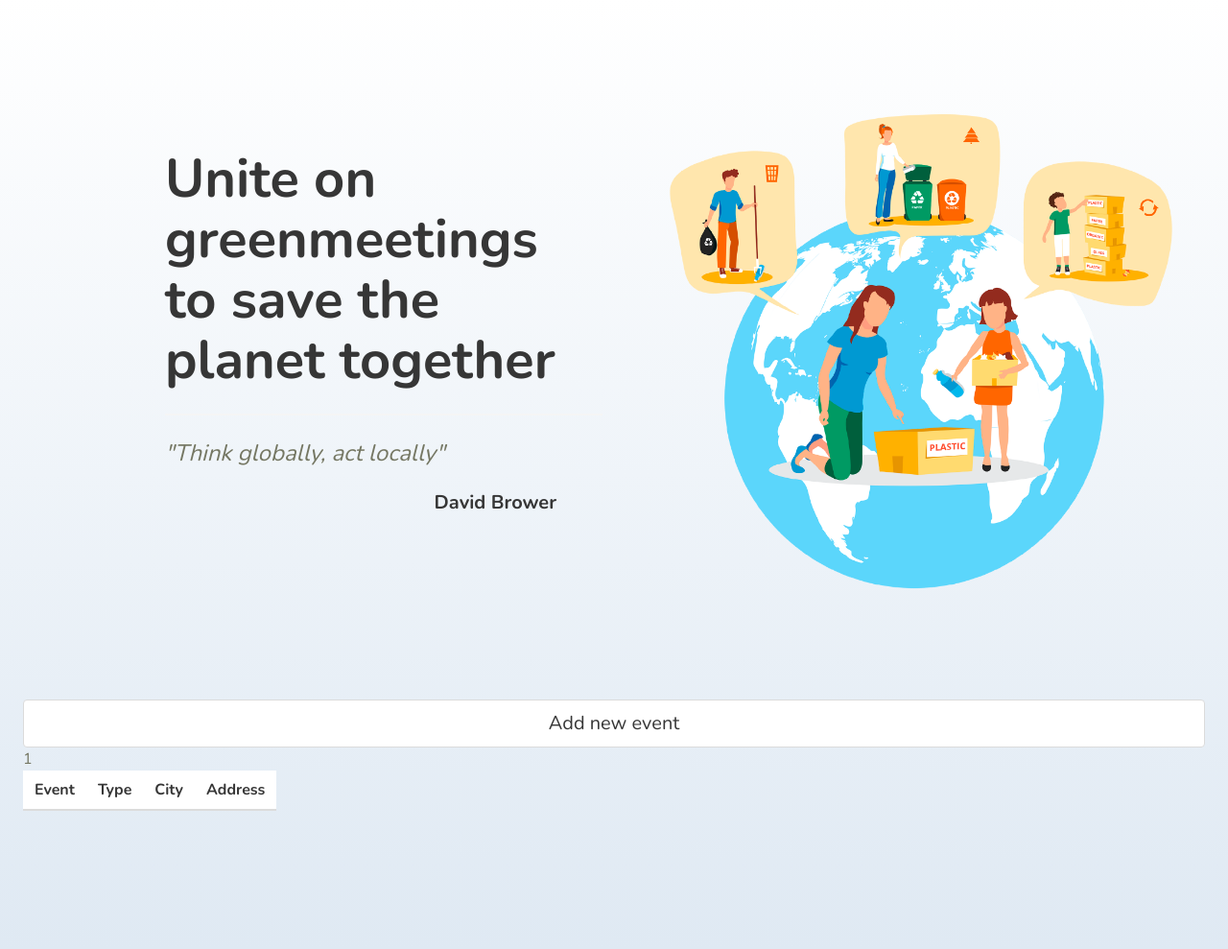
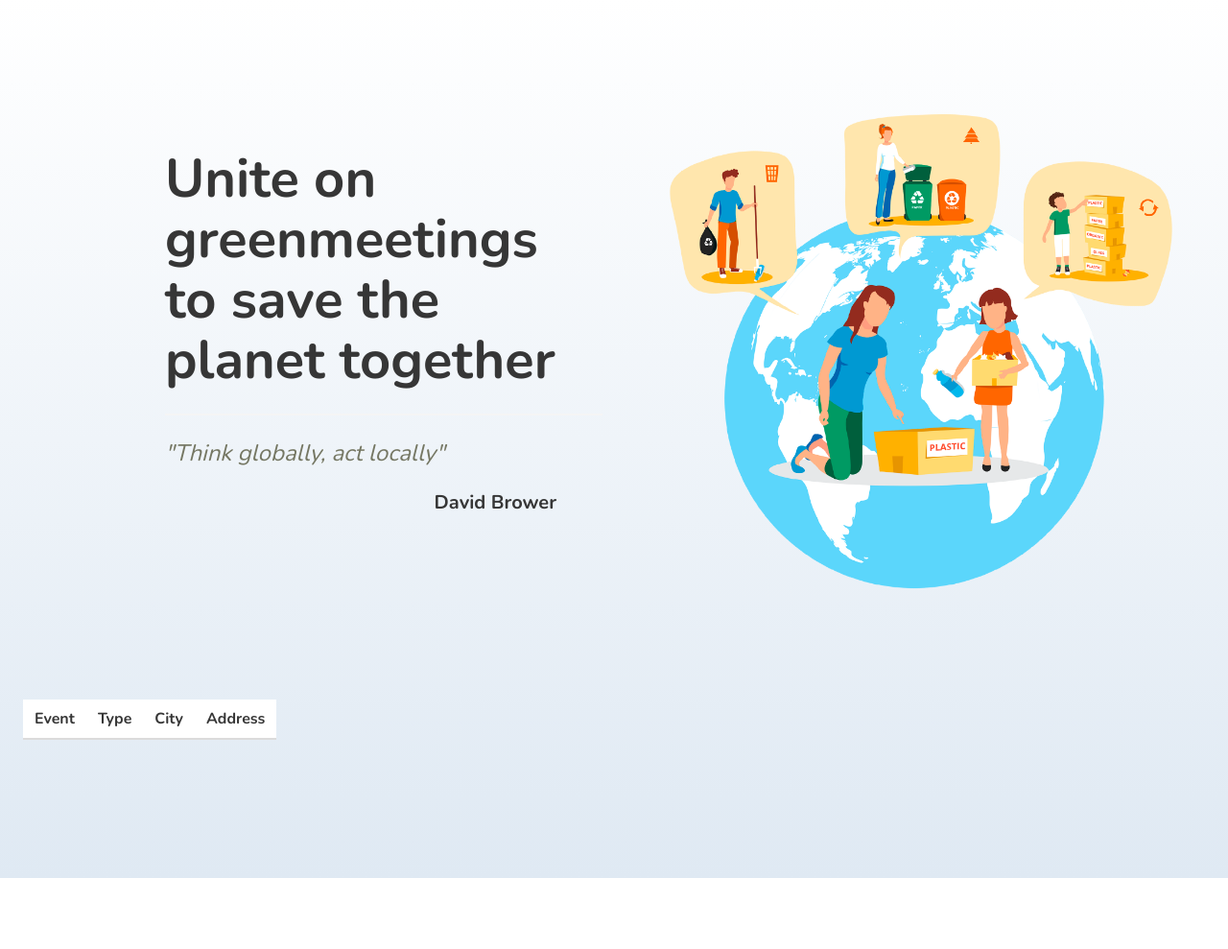
Before and after one commit to wsehl/BeyondHackathon, a PHP site: page /index.php in a window 1280 px wide; the page is wider, and only the part inside the window is pictured. Shown: the part 207-1196 px from the top of that part at 96% size. After the commit the page ends 1122 px from the top of that part, so only its background shows below. Run offline with PHP 8.4, Linux system fonts and the light colour scheme; the visitor is signed in with stand-in values (Sample User, id 1); data that the repository does not hold is empty; some libraries are stand-ins or nearby versions.

Commit message:
Update main.php

```diff
--- a/components/main.php
+++ b/components/main.php
@@ -22,9 +22,7 @@
                     <img alt="home-page-banner-3d-figure" src="images/banner.png">
                 </figure>
             </div>
-
         </div>
-        <button class="button is-medium is-fullwidth"><?php echo $lang['eventAdd']; ?></button>
         <table class="table">
             <thead>
                 <tr>
@@ -47,7 +45,6 @@
                     echo '<td>' . $row['Address'] . '</td>';
                     echo '</tr>';
                 }
-                echo $default_city;
                 ?>
             </tbody>
         </table>
```
